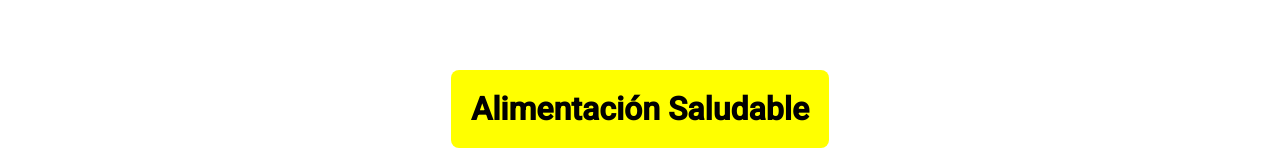
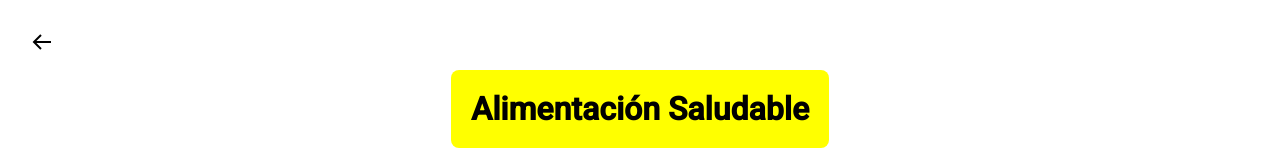
Before and after one commit to crescowboy/appwebfitness, a React (Create React App) app: page /food in a window 1280 px wide. Shown: the top 160 px of the page. Built offline with nearby package versions, Linux system fonts and the light colour scheme.

Commit message:
Agregando boton volver a foodpage

```diff
--- a/src/paginas/Entreno_page.jsx
+++ b/src/paginas/Entreno_page.jsx
@@ -26,7 +26,7 @@ const Entreno_page = () => {
   };
 
   const handleGoBack = () => {
-    navigate(-1); // Navega a la página anterior
+    navigate('/#contactanos');
   };
 
   const regresar = ()=>{
--- a/src/paginas/Food_page.jsx
+++ b/src/paginas/Food_page.jsx
@@ -1,5 +1,6 @@
 import React, { useContext } from 'react'
 import Nav from '../Nav'
+import { BiArrowBack } from 'react-icons/bi';
 import imgFood from '../img/food.jpg';
 import imgFood2 from '../img/food2.jpg';
 import imgEnsalada from '../img/ensalada.jpg';
@@ -124,6 +125,10 @@ const Food_page = () => {
         <Nav />
       </header> */}
       <div className="food-container">
+      <button className='icon-back' onClick={regresar}>
+        <BiArrowBack></BiArrowBack>
+
+        </button>
         <div className='food-info'>
         <h1>Alimentación Saludable</h1>
         <p>
```
